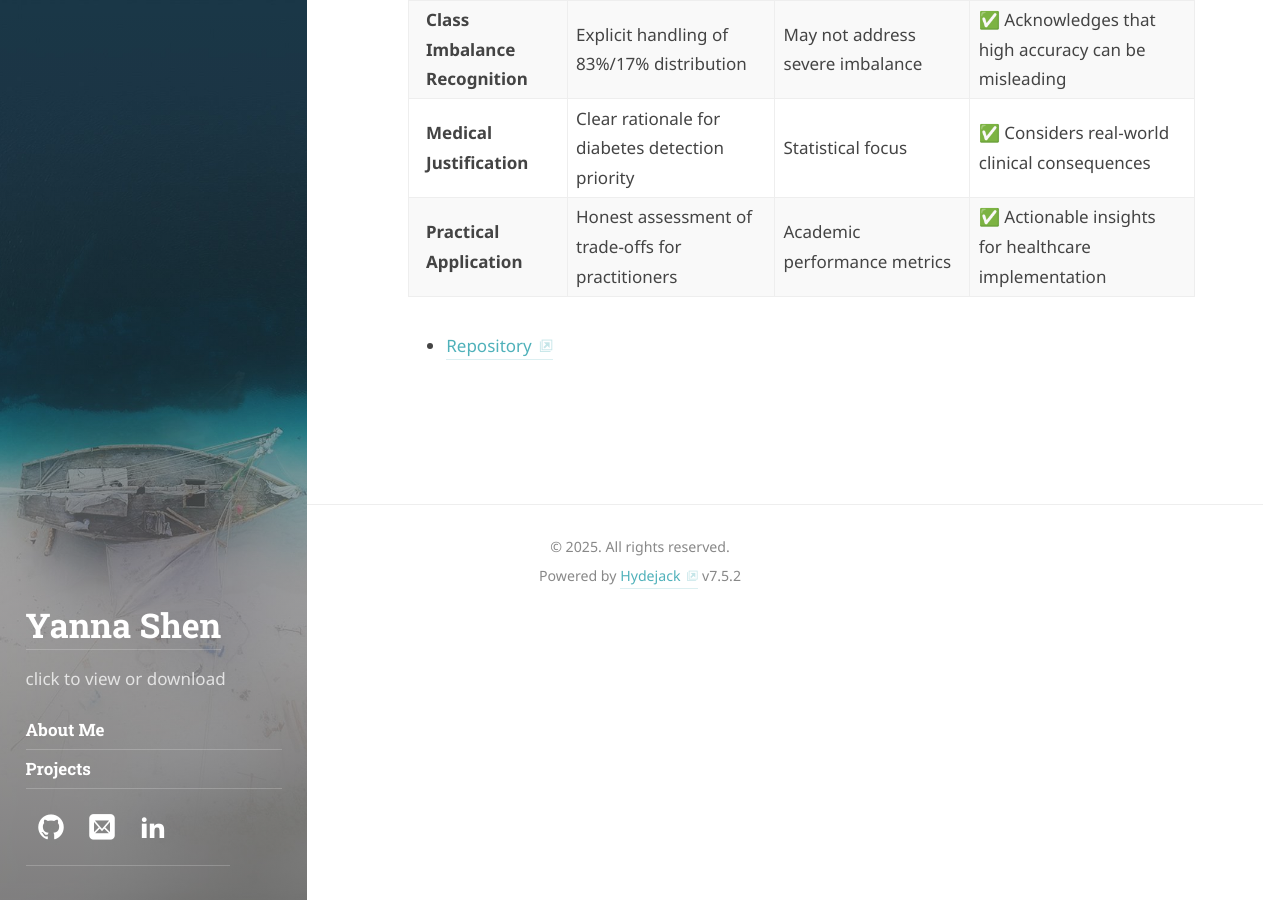
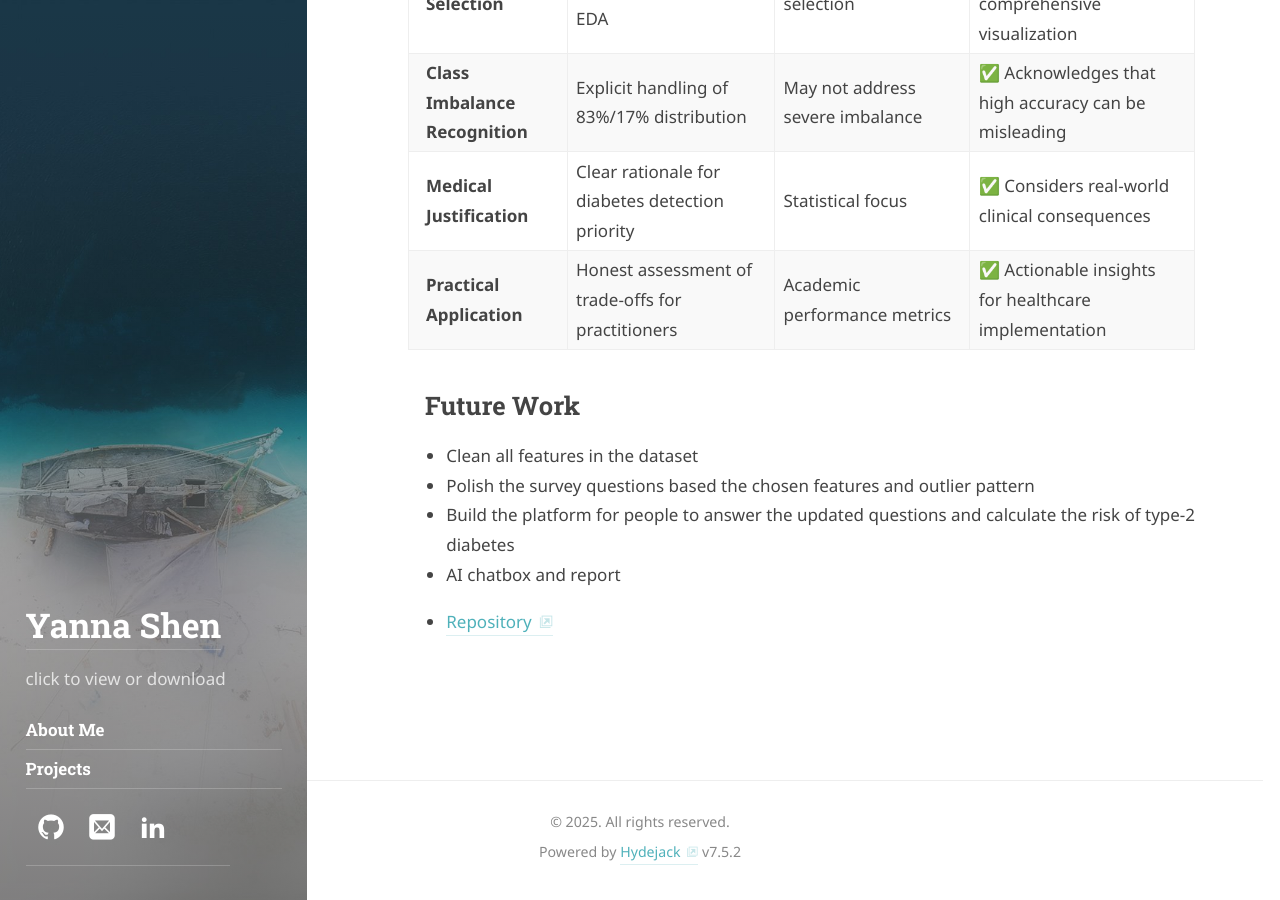
Before and after one commit to YannaCS/YannaCS.github.io, a Jekyll site: the page built from _projects/diabetes.md, in a window 1280 px wide and 900 px high, scrolled down 3247 px. Built offline with Jekyll 4.4.1, drawn with Linux system fonts in a browser that asks for light colours; some web fonts are replaced.

Commit message:
diabetes

```diff
--- a/_projects/diabetes.md
+++ b/_projects/diabetes.md
@@ -76,3 +76,9 @@ table:last-of-type {
   margin: 0 10 !important;
 }
 </style>
+
+## Future Work
+- Clean all features in the dataset
+- Polish the survey questions based the chosen features and outlier pattern
+- Build the platform for people to answer the updated questions and calculate the risk of type-2 diabetes
+- AI chatbox and report
```
Also changed, not shown: _projects/game.md (added), assets/img/projects/diabetes/scrn.png, 4 other files.
